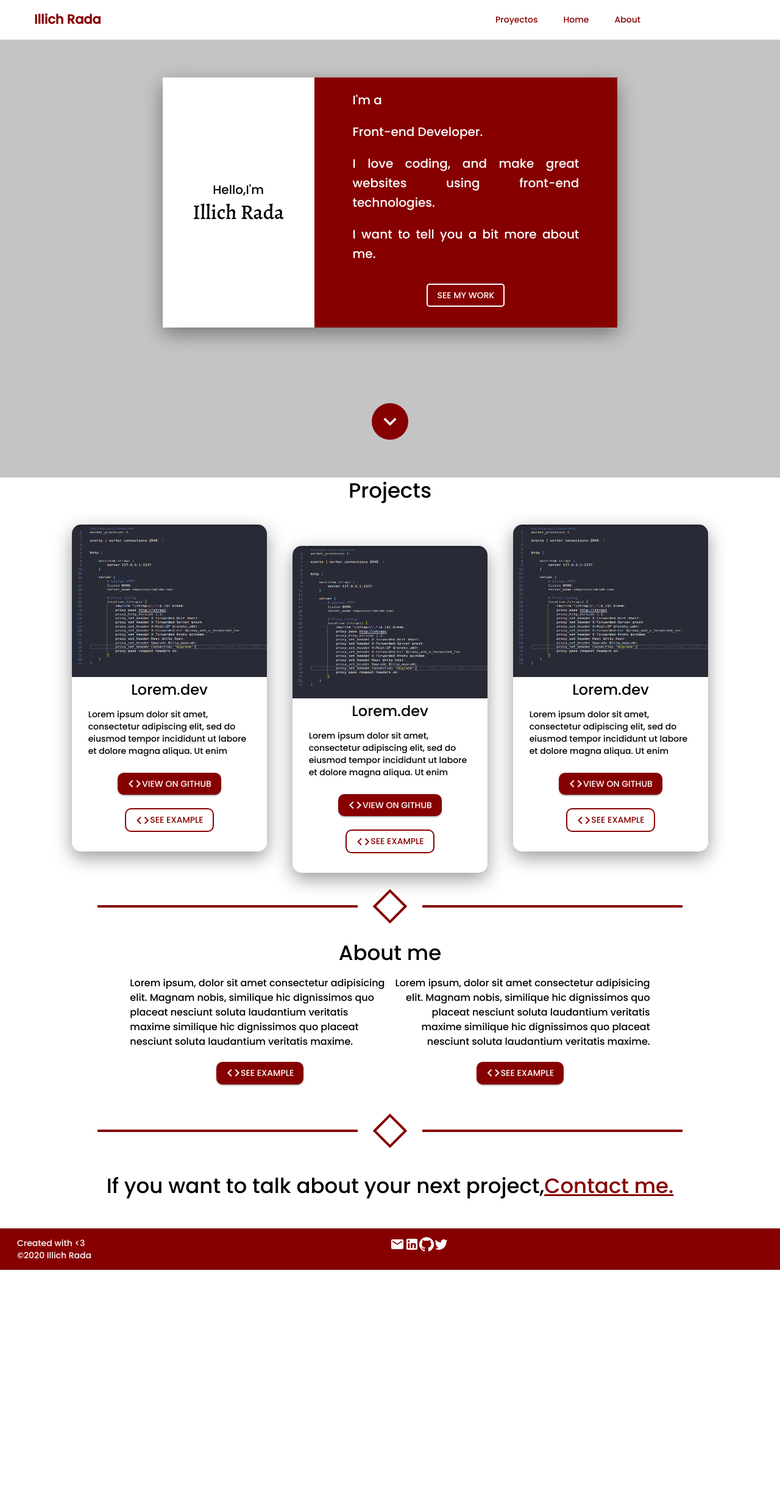
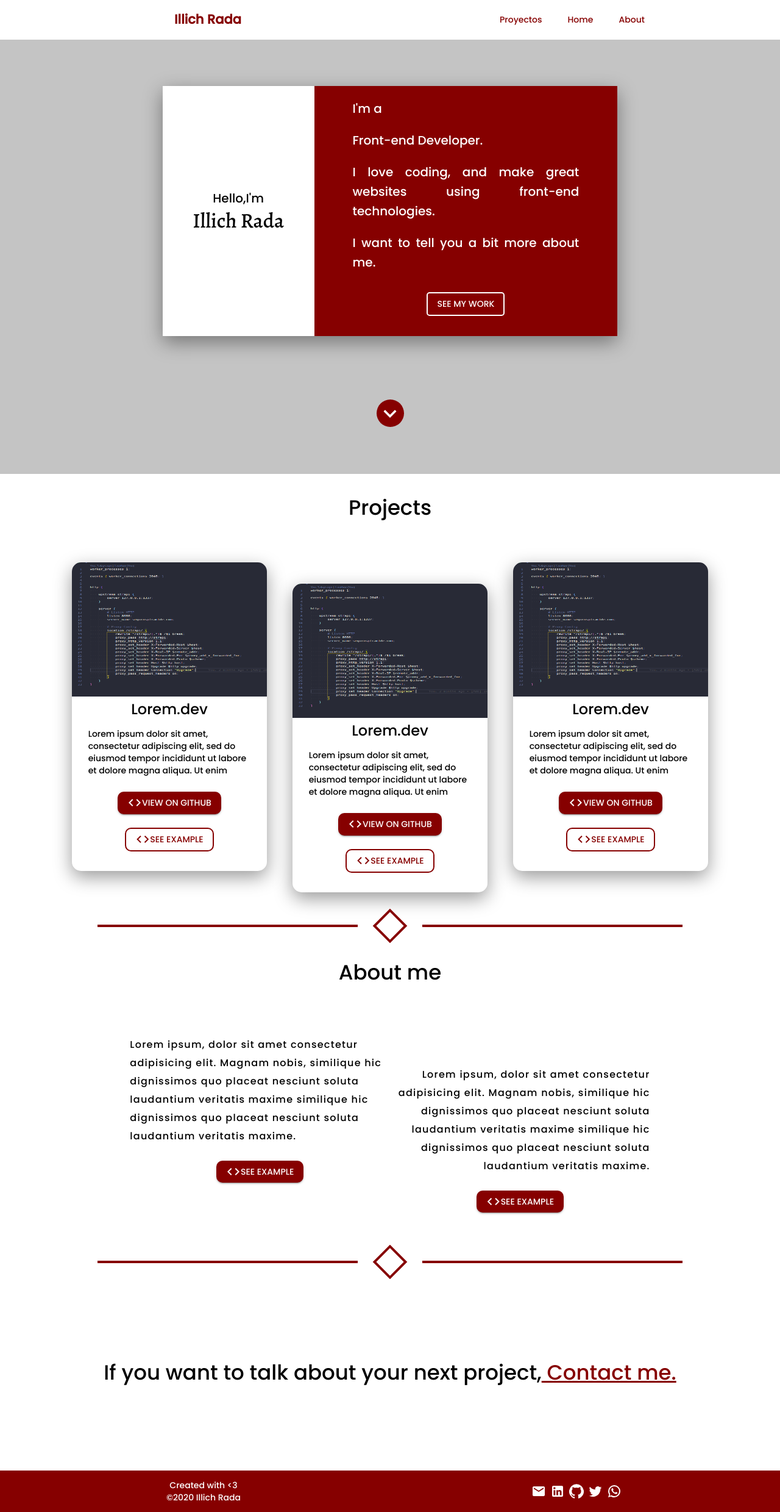
Before and after one commit to illich570/portafolio, a Next.js app: page / in a window 1280 px wide. Shown: the whole page at 61% size. Before the commit the page ends 2082 px from the top, so only its background shows below. Built offline with nearby package versions, Linux system fonts and the light colour scheme.

Commit message:
[ADD] changes in styling

```diff
--- a/components/AboutSection/AboutSection.jsx
+++ b/components/AboutSection/AboutSection.jsx
@@ -17,13 +17,20 @@ const useStyles = makeStyles((theme) => ({
     display: 'flex',
     justifyContent: 'center',
     alignItems: 'center',
-    marginBottom: '0.5em'
+    marginBottom: '1em'
   },
   buttonContainer:{
-    margin: '1.5em 0'
+    margin: '1.8em 0'
   },
   containerParagraph:{
-    textAlign: 'right'
+    lineHeight: '30px',
+    letterSpacing: '1.25px'
+  },
+  lastParagraph:{
+    textAlign: 'right',
+    "@media (min-width: 700px)": {
+      marginTop: '7em'
+    }
   }
 }))
 
@@ -35,7 +42,7 @@ export default function AboutSection(props){
         <Typography variant="h4" className={classes.containerTitle}>About me</Typography>
       </Grid>
       <Grid item xs={10} md={4}>
-          <Typography variant="body1">
+          <Typography variant="body1" className={classes.containerParagraph}>
             Lorem ipsum, dolor sit amet consectetur adipisicing elit.
              Magnam nobis,
              similique hic dignissimos quo placeat
@@ -47,8 +54,8 @@ export default function AboutSection(props){
             <ButtonIcon icon="code" variant="contained" color="primary" title="See example"/>
           </Grid>
       </Grid>
-      <Grid item xs={10} md={4} className={classes.containerParagraph}>
-          <Typography variant="body1">
+      <Grid item xs={10} md={4} className={classes.lastParagraph}>
+          <Typography variant="body1" className={classes.containerParagraph}>
             Lorem ipsum, dolor sit amet consectetur adipisicing elit.
              Magnam nobis,
              similique hic dignissimos quo placeat
--- a/components/ContactSection/ContactSection.jsx
+++ b/components/ContactSection/ContactSection.jsx
@@ -7,7 +7,7 @@ const useStyles = makeStyles((theme) => ({
     color: theme.palette.primary.main
   },
   container:{
-    margin: '3.5em 0'
+    margin: '10em 0'
   }
 }))
 
@@ -19,7 +19,7 @@ export default function ContactSection(props){
       <Grid item xs={10}>
         <Typography variant="h4" align="center">
         If you want to talk about your next project,
-          <a className={classes.link} href="google.com">Contact me.</a>
+          <a className={classes.link} href="google.com"> Contact me.</a>
         </Typography>
       </Grid>
     </Grid>
--- a/components/Footer/Footer.jsx
+++ b/components/Footer/Footer.jsx
@@ -1,5 +1,5 @@
 import { Grid, Typography} from '@material-ui/core';
-import { Mail, LinkedIn, GitHub, Twitter } from '@material-ui/icons';
+import { Mail, LinkedIn, GitHub, Twitter, WhatsApp} from '@material-ui/icons';
 import { makeStyles } from '@material-ui/core/styles';
 
 const useStyles = makeStyles((theme) => ({
@@ -7,6 +7,15 @@ const useStyles = makeStyles((theme) => ({
     backgroundColor: theme.palette.primary.main,
     padding: '1em 2em',
     color: 'white'
+  },
+  spacingIcon:{
+    margin: ' 0.15em'
+  },
+  containerGrid:{
+    display: 'flex',
+    justifyContent: 'center',
+    alignItems: 'center',
+    flexDirection: 'column'
   }
 }))
 
@@ -15,15 +24,16 @@ export default function Footer(props){
   const classes = useStyles();
   return(
     <Grid container className={classes.container}>
-    <Grid item xs={6}>
+    <Grid item xs={6} container className={classes.containerGrid}>
       <Typography variant="body2">{`Created with <3`}</Typography>
       <Typography variant="body2"> &copy;2020 Illich Rada</Typography>
     </Grid>
-    <Grid item xs={6}>
-      <Mail/>
-      <LinkedIn/>
-      <GitHub/>
-      <Twitter/>
+    <Grid item xs={6} container justify="center" alignItems="center">
+      <Mail className={classes.spacingIcon}/>
+      <LinkedIn className={classes.spacingIcon}/>
+      <GitHub className={classes.spacingIcon}/>
+      <Twitter className={classes.spacingIcon}/>
+      <WhatsApp className={classes.spacingIcon}/>
     </Grid>
     </Grid>
   )
--- a/components/Navbar/Navbar.jsx
+++ b/components/Navbar/Navbar.jsx
@@ -9,7 +9,7 @@ const Navbar = styled(Grid)({
   display: 'flex',
   flexDirection: 'row',
   justifyContent: 'space-between',
-  padding: '0 4em',
+  padding: '0 3em',
   alignItems: 'center'
 })
 
@@ -38,11 +38,11 @@ export default function Nav(){
       justify="space-between"
       alignItems="center"
       >
-        <Grid item xs={6}>
+        <Grid item xs={8} md={6} container justify="center" alignItems="center">
         <h2 className={classes.headerTitle}>Illich Rada</h2>
         </Grid>
 
-        <Grid item xs={6}>
+        <Grid item xs={4} md={6}>
           <Hidden xsDown implementation="css">
             <Grid direction="row" container justify="center">
               <span>
@@ -67,7 +67,7 @@ export default function Nav(){
             <Typography color="primary" variant="h5">About</Typography>
           </Grid>
           <Grid container direction="column" justify="center" alignItems="center" style={{padding: '1em'}}>
-            <Typography align="center" color="primary" variant="h6">Illich Rada</Typography>
+            <Typography align="center" color="primary" variant="subtitle2">&copy;2020 Illich Rada</Typography>
           </Grid>
         </Drawer>
     </Navbar>
--- a/components/ParallaxCard/ParallaxCard.jsx
+++ b/components/ParallaxCard/ParallaxCard.jsx
@@ -15,25 +15,31 @@ const useStyles = makeStyles((theme) => ({
   },
   paragraphCard:{
     marginBottom: "0.6em",
-    "@media (min-width: 960px)": {
-      marginBottom: "1em"
+    fontSize: '1rem',
+    "@media (min-width: 700px)": {
+      marginBottom: "1em",
+      fontSize: '1.25rem'
     }
   },
   circleButton:{
     backgroundColor: theme.palette.primary.main,
-    height: "60px",
-    width: "60px",
+    height: "45px",
+    width: "45px",
     borderRadius: "50%",
     display: "flex",
     justifyContent: "center",
-    alignItems: "center"
+    alignItems: "center",
+    marginTop: '0.5em'
+  },
+  containerParallax:{
+    padding: '2em 0'
   }
 }))
 
 
 const ContainerParallax = styled(Grid)({
   backgroundColor: '#C4C4C4',
-  height: "89.8vh",
+  minHeight: "89vh",
   width: "100%"
 })
 
@@ -86,9 +92,9 @@ const ContainerButton= styled(Grid)({
 export default function ParallaxCard(){
   const classes = useStyles();
   return(
-    <ContainerParallax container item xs={12} justify="center" alignItems="center">
+    <ContainerParallax container item xs={12} justify="center" alignItems="center" className={classes.containerParallax}>
       <CardParallax container item xs={10} md={7} justify="center">
-        <WhiteSectionCard item xs={7} md={4}>
+        <WhiteSectionCard item xs={9} md={4}>
           <Typography  variant="h6">Hello,I'm </Typography>
           <Typography align="center" variant="h4" className={classes.nameTitle}>Illich Rada</Typography>
         </WhiteSectionCard>
--- a/components/ProjectCard/ProjectCard.jsx
+++ b/components/ProjectCard/ProjectCard.jsx
@@ -22,7 +22,7 @@ const useStyles = makeStyles((theme) => ({
   },
   image:{
     width: '100%',
-    maxHeight: '250px',
+    maxHeight: '220px',
     borderTopLeftRadius: '15px',
     borderTopRightRadius: '15px'
   },
--- a/components/ProjectSection/ProjectSection.jsx
+++ b/components/ProjectSection/ProjectSection.jsx
@@ -16,7 +16,8 @@ const useStyles = makeStyles((theme) => ({
   containerTitle:{
     display: 'flex',
     justifyContent: 'center',
-    alignItems: 'center'
+    alignItems: 'center',
+    margin: '1em 0'
   },
   containerCards:{
     display: 'flex',
--- a/components/SectionDivider/SectionDivider.jsx
+++ b/components/SectionDivider/SectionDivider.jsx
@@ -33,13 +33,13 @@ export default function SectionDivider(props){
 
   return(
     <Grid container className={classes.container}>
-      <Grid item xs={3} md={4}>
+      <Grid item xs={3} md={5} lg={4}>
         <hr className={classes.line}/>
       </Grid>
-      <Grid item container xs={3} md={1} justify="center" alignItems="center" >
+      <Grid item container xs={3} md={1} lg={1} justify="center" alignItems="center" >
         <div className={classes.square}/>
       </Grid>
-      <Grid item xs={3} md={4}>
+      <Grid item xs={3} md={5} lg={4}>
         <hr className={classes.line}/>
       </Grid>
     </Grid>
```
